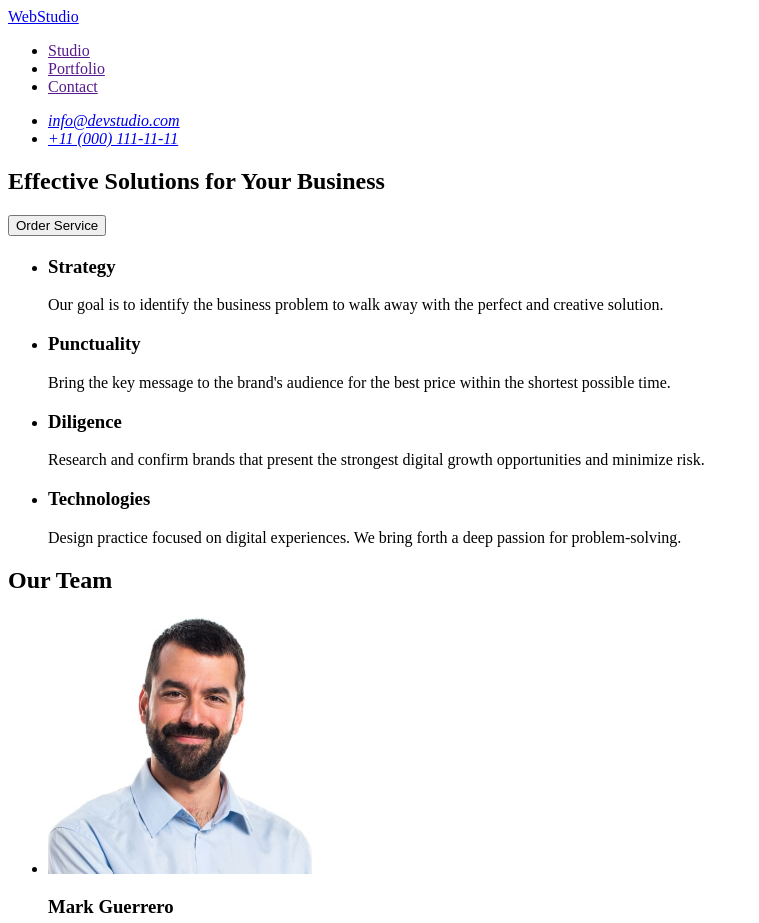
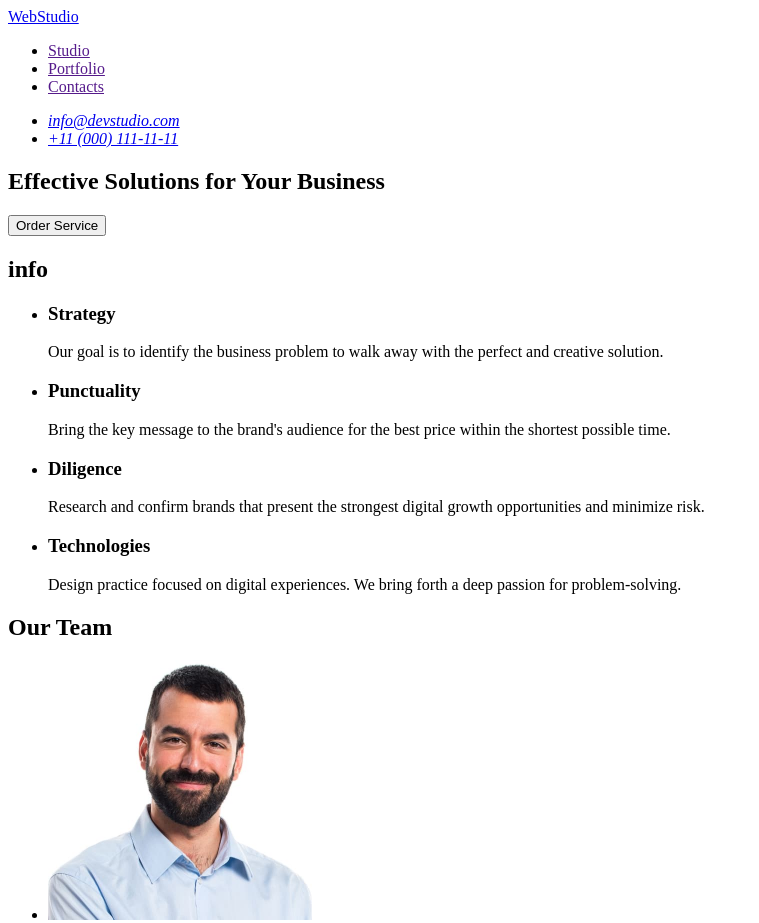
Before and after one commit to NickTyurev/goit-markup-hw-01, a plain HTML site: page index.html in a window 1280 px wide. Shown: the top 923 px of the page, without its empty margins (0-759 px from the left). Drawn offline with Linux system fonts and the light colour scheme.

Commit message:
fix index html file

```diff
--- a/index.html
+++ b/index.html
@@ -17,7 +17,7 @@
             <a href="">Portfolio</a>
           </li>
           <li>
-            <a href="">Contact</a>
+            <a href="">Contacts</a>
           </li>
         </ul>
       </nav>
@@ -38,7 +38,7 @@
         <button type="button">Order Service</button>
       </section>
       <section>
-        <h2><!---inf---></h2>
+        <h2>info</h2>
         <ul>
           <li>
             <h3>Strategy</h3>
```
